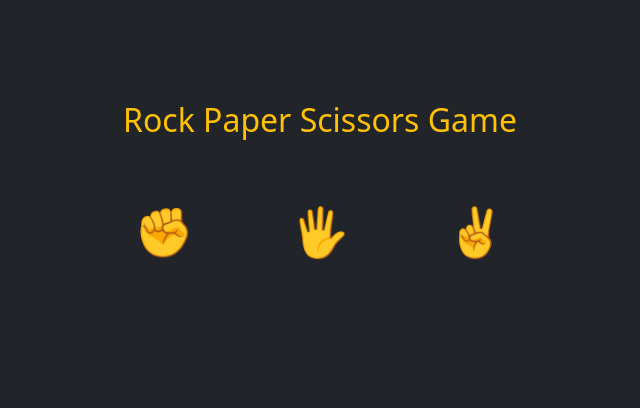
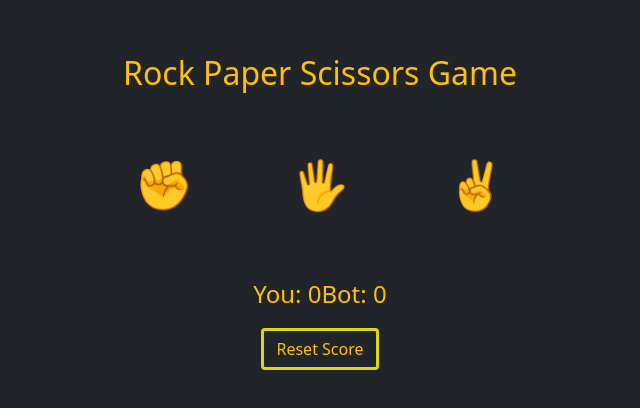
Before and after one commit to HasanKanaya/R-P-S-Game, a plain HTML site: page index.html in a window 1280 px wide. Shown: the part 108-516 px from the top of the page, without its empty margins (320-960 px from the left). Drawn offline with nearby package versions, Linux system fonts and the light colour scheme.

Commit message:
Update index.html

```diff
--- a/index.html
+++ b/index.html
@@ -32,8 +32,12 @@
         <div class="p-4 m-4 shape scissors">✌</div>
       </div>
       <h2 class="statue text-warning text-center"></h2>
+      <div class="currentState text-warning fs-4 d-flex justify-content-evenly">
+        <p>You: <span class="you">0</span></p>
+        <p>Bot: <span class="bot">0</span></p>
+      </div>
+      <button class="btn btn-outline-warning resetScore">Reset Score</button>
     </div>
-    <!-- This is to show in git hub -->
     <script
       src="https://cdn.jsdelivr.net/npm/bootstrap@5.1.3/dist/js/bootstrap.bundle.min.js"
       integrity="sha384-ka7Sk0Gln4gmtz2MlQnikT1wXgYsOg+OMhuP+IlRH9sENBO0LRn5q+8nbTov4+1p"
```
